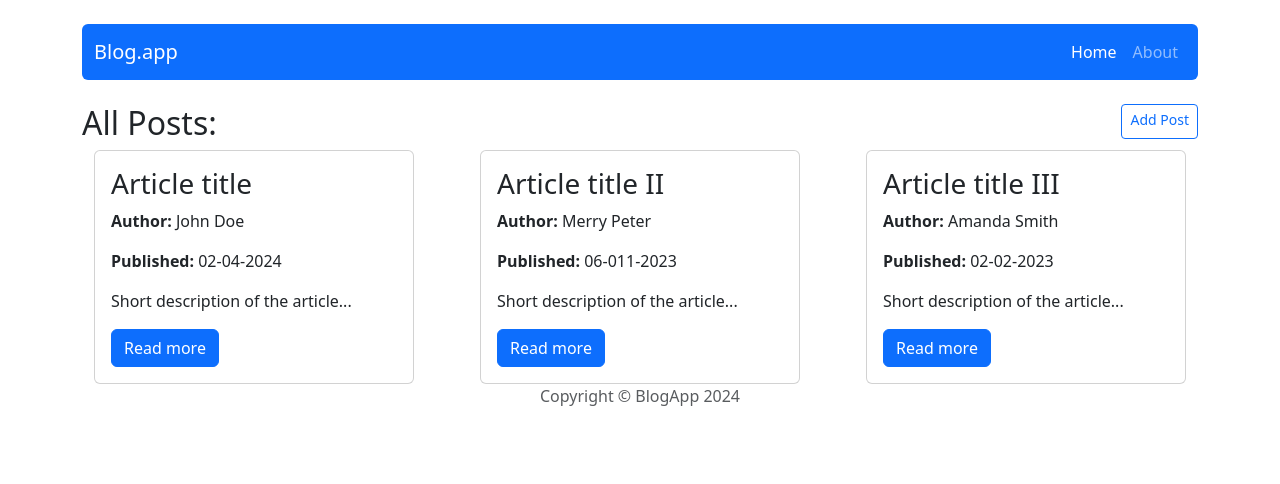
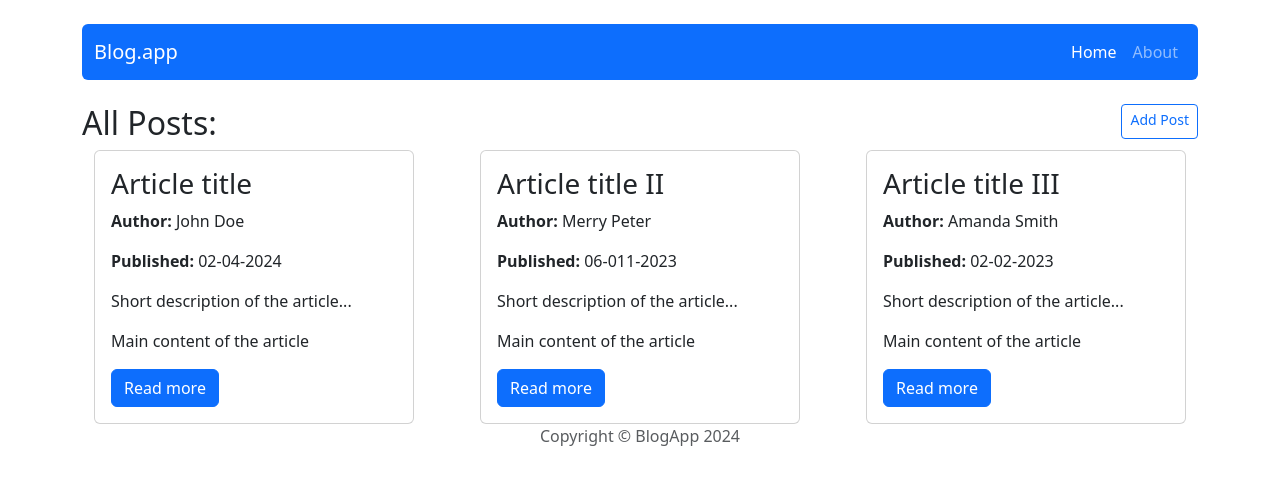
Before and after one commit to grzanek-monika/Blog-app, a React (Create React App) app: page / in a window 1280 px wide. Shown: the top 484 px of the page. Built offline with nearby package versions, Linux system fonts and the light colour scheme.

Commit message:
Add parameter dangerouslySetInnerHTML to Post and Posts components

```diff
--- a/src/components/features/Post/Post.js
+++ b/src/components/features/Post/Post.js
@@ -16,7 +16,7 @@ const Post = () => {
                     <Card.Text>
                         <p><b>Author: </b>{postData.author}</p>
                         <p><b>Published: </b>{postData.publishedDate}</p>
-                        <p>{postData.content}</p>
+                        <p dangerouslySetInnerHTML={{ __html: postData.content }} />
                     </Card.Text>
                 </Card.Body>
             </Card>
--- a/src/components/features/Posts/Posts.js
+++ b/src/components/features/Posts/Posts.js
@@ -13,6 +13,7 @@ const Posts = () => {
                     <Card.Text><b>Author: </b>{post.author}</Card.Text>
                     <Card.Text><b>Published: </b>{post.publishedDate}</Card.Text>
                     <Card.Text>{post.shortDescription}</Card.Text>
+                    <Card.Text ><p dangerouslySetInnerHTML={{ __html: post.content }} /></Card.Text>
                     <Button variant="primary">Read more</Button>
                 </Card.Body>
             </Card>)}
```
